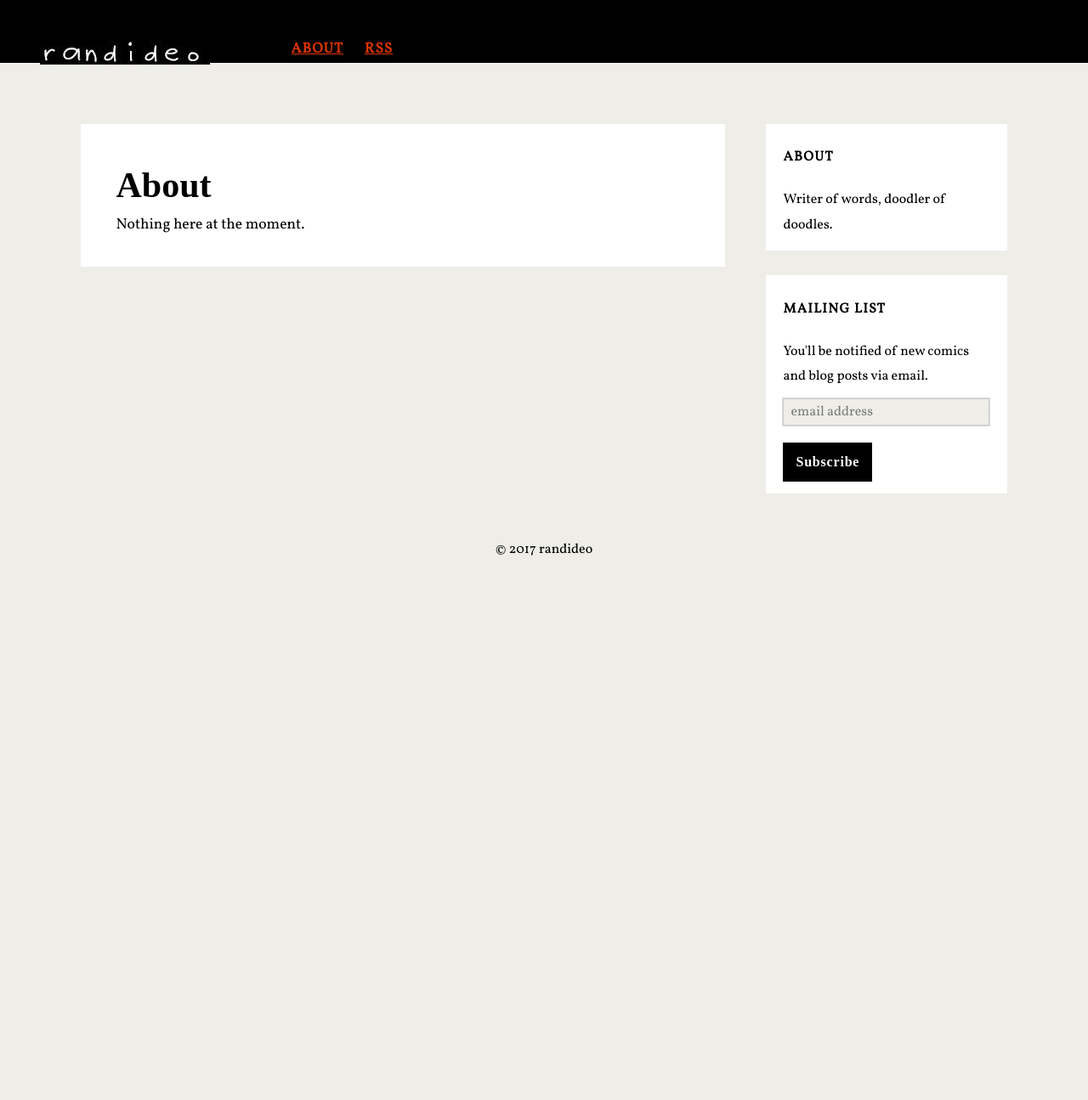
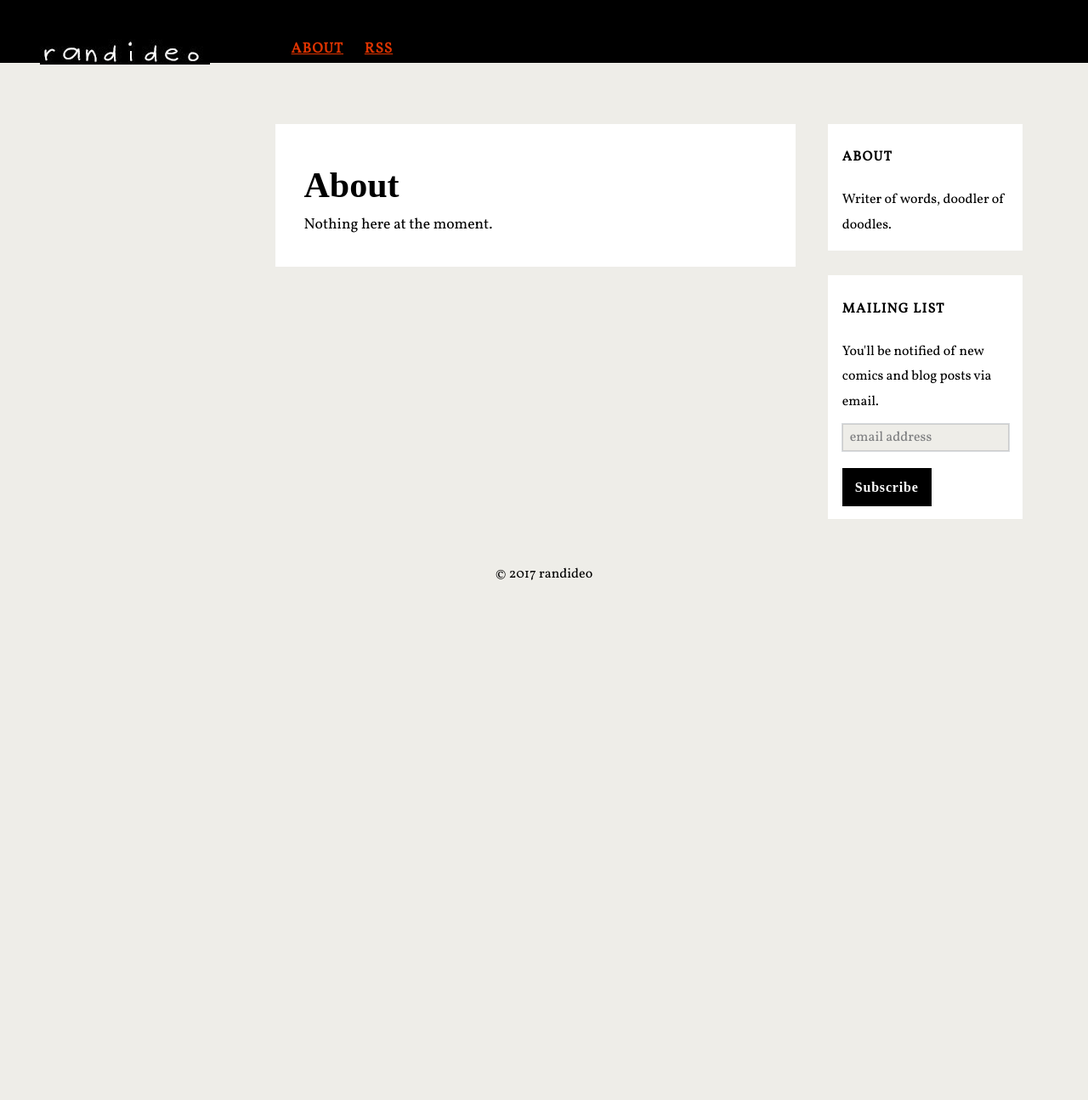
Before and after one commit to randideo/randideo.github.io, a Jekyll site: the page built from about.html, in a window 1280 px wide. Shown: the whole page at 85% size. Built offline with Jekyll 4.4.1, drawn with Linux system fonts in a browser that asks for light colours; nearby versions of some CDN libraries; some web fonts are replaced; comment, search, counter and statistics services are not loaded.

Commit message:
Update header.html

```diff
--- a/_includes/header.html
+++ b/_includes/header.html
@@ -26,7 +26,7 @@
 
 
 <nav style="font-weight: bold; font-size: 17px; letter-spacing: 1px; text-transform: uppercase; line-height: 23px; width: 100%; min-height: 75em; max-width: 25em;
-position: absolute; padding-top: 1.5em; text-align: center;>
+padding-top: 1.5em; text-align: center; display: block;>
   <div style="padding-bottom: 0;">
     <h1 style="float: left; margin: 0 0 1em 0; cursor: pointer; letter-spacing: 0.8px; font-size: 20px; line-height: 28px;"><a href="{{ '/' | prepend: site.baseurl }}">
 <img src="http://randideo.com/imgs/randideo_logo.jpg">
```
